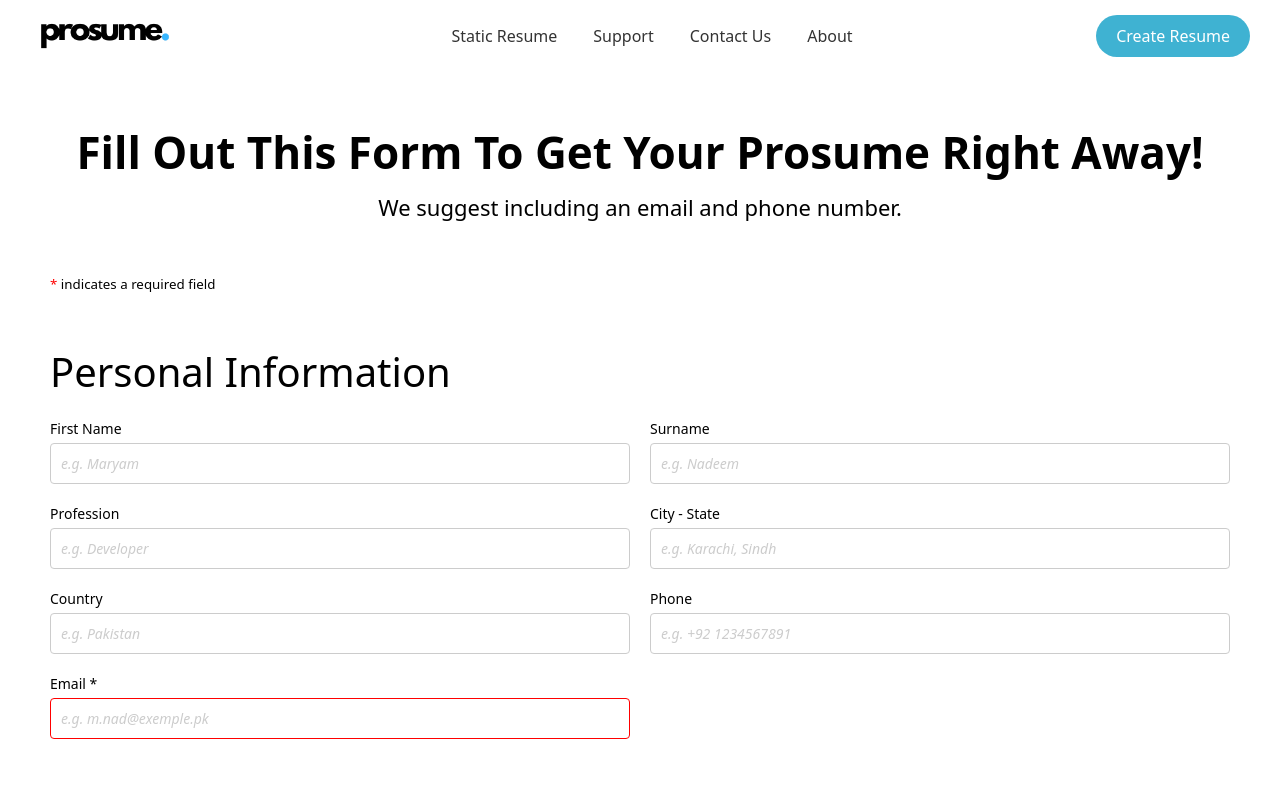
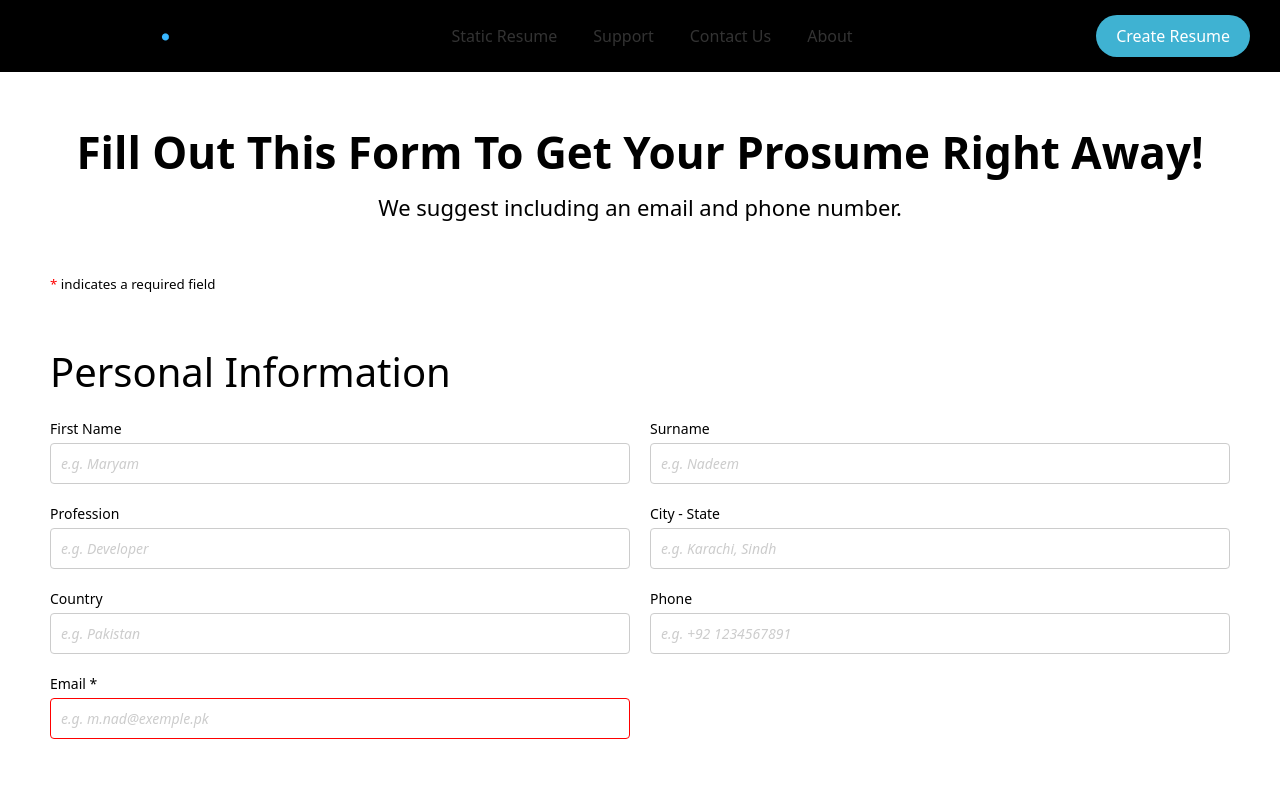
Before and after one commit to maryumxx/Hackathon, a website: page milestone3/dynamic.html in a window 1280 px wide. Shown: the top 800 px of the page. Drawn offline with Linux system fonts and the light colour scheme.

Commit message:
Update dynamic.css

```diff
--- a/milestone3/dynamic.css
+++ b/milestone3/dynamic.css
@@ -11,7 +11,7 @@
     justify-content: space-between;
     align-items: center;
     padding: 15px 30px;
-    background-color: #ffffff;
+    background-color: black;
   }
 
   .logo {
```
